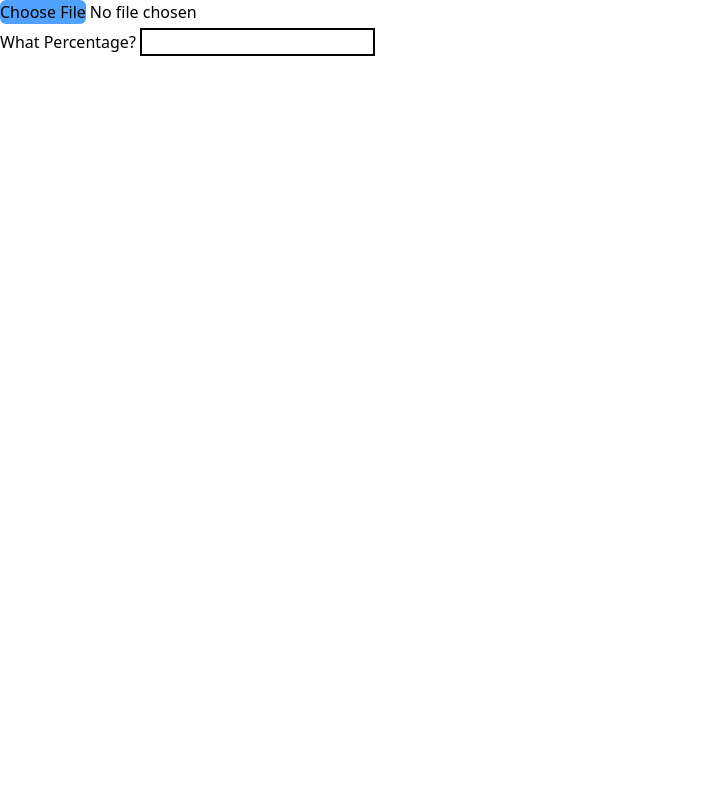
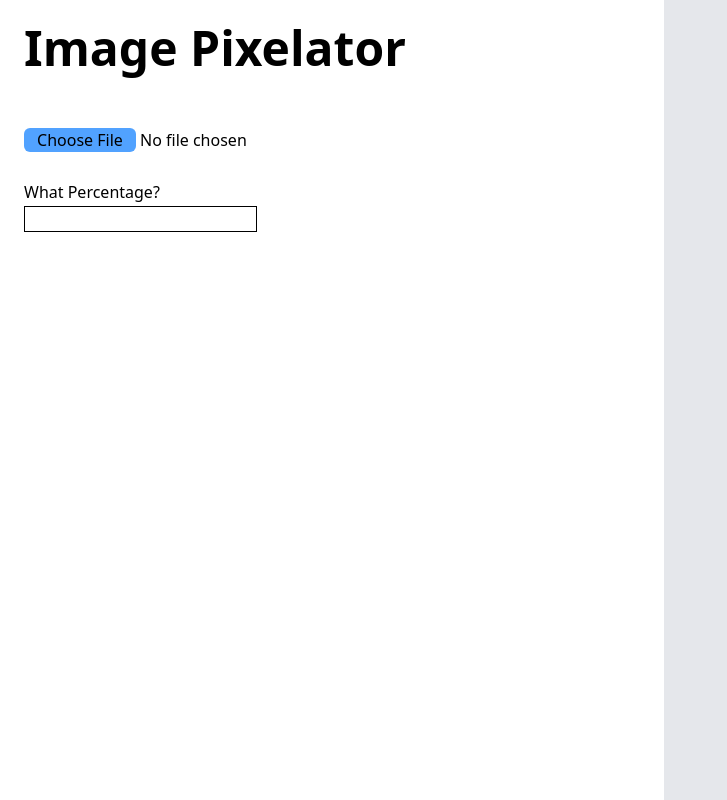
Before and after one commit to clocke3/imagePixelatorApp, a Next.js app in the folder image_pixelator/: page / in a window 1280 px wide. Shown: the whole page, without its empty margins (0-727 px from the left). Built offline with nearby package versions, Linux system fonts and the light colour scheme.

Commit message:
light CSS changes

```diff
--- a/image_pixelator/src/app/components/FileUploader.tsx
+++ b/image_pixelator/src/app/components/FileUploader.tsx
@@ -53,6 +53,13 @@ export default function ImageUploader() {
 
   return (
     <div>
+      <div className="content h-screen w-screen flex flex-row">
+        <div className="leftSide w-1/2 m-6">
+          <div className="title mb-14">
+            <p className="text-5xl font-bold">
+            Image Pixelator
+            </p>
+          </div>
           <div className="inputContainer grid grid-rows-2">
             <section className="chooseFileContainer">
               <input
@@ -61,7 +68,7 @@ export default function ImageUploader() {
                 accept="image/png, image/jpg, image/jpeg"
               />
             </section>
-        <section className="percentContainer">
+            <section className="percentContainer grid grid-rows-2 w-min">
               <label htmlFor="number"> What Percentage? </label>
               <input type="number" onChange={handlePixelationPercent} />
             </section>
@@ -71,25 +78,35 @@ export default function ImageUploader() {
               className="bg-blue-400 rounded-lg text-white"
               onClick={handleImageUpload}
             >
-          {" "}
-          Pixelate{" "}
+              Pixelate
             </button>
           )}
-
+        </div>
+        <div className="rightSide w-1/2 bg-gray-200 relative">
           {pixelated && (
-        <div>
+            <div className="justify-center">
               <Image
                 height={imageHeight}
                 width={imageWidth}
                 src="/images/newImage.jpg"
                 alt="newImage"
               />
+              <section className="absolute left-[40%] mt-4 items-center">
+                <p className="text-2xl font-bold">Pixelation done!</p>
+              </section>
+              <section className="absolute mt-16 left-[27%]">
+                <button className="w-40 mr-8 bg-blue-400 rounded-lg text-white">
+                  Try Again
+                </button>
+                <button className="w-40 bg-blue-400 rounded-lg text-white">
+                  Download
+                </button>
+                </section>
             </div>
           )}
-
-      {status === "success" && <p>Image uploaded successfully!</p>}
-
           {status === "error" && <p>Image upload failed...</p>}
+        </div>
+      </div>
     </div>
   );
 }
--- a/image_pixelator/src/app/globals.css
+++ b/image_pixelator/src/app/globals.css
@@ -1,9 +1,9 @@
 @import "tailwindcss";
 
 input[type="file"]::file-selector-button {
-  @apply bg-blue-400 rounded-md;
+  @apply bg-blue-400 rounded-md w-28;
 }
 
 input[type="number"] {
-  @apply border-2;
+  @apply border-1;
 }
```
Lines whose indentation alone changed are shown as unchanged.
